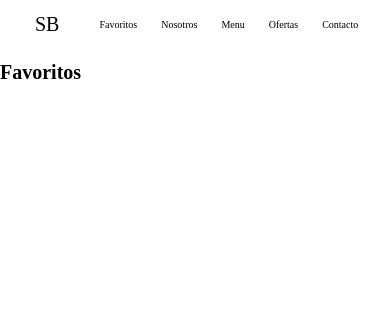
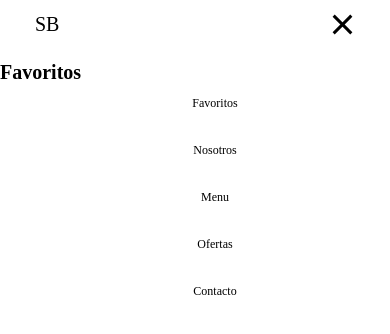
Before and after one commit to maurojasnova/Carousel, a Next.js app: page / in a window 390 px wide. Shown: the top 334 px of the page. Built offline with nearby package versions, Linux system fonts and the light colour scheme.

Commit message:
Created responsive navbar

```diff
--- a/src/app/components/BurgerButton.jsx
+++ b/src/app/components/BurgerButton.jsx
@@ -4,9 +4,9 @@ import styles from "./Header.module.css";
 function BurgerButton() {
   return (
     <div className={styles.hamburger}>
-      <span />
-      <span />
-      <span />
+      <span className={`${styles.burger} ${styles.bar1}}`}/>
+      <span className={`${styles.burger} ${styles.bar2}}`}/>
+      <span className={`${styles.burger} ${styles.bar3}}`}/>
     </div>
   );
 }
--- a/src/app/components/Header.jsx
+++ b/src/app/components/Header.jsx
@@ -3,7 +3,6 @@
 import Link from "next/link";
 import styles from "./Header.module.css";
 import React, { useState } from "react";
-import BurgerButton from "./BurgerButton";
 
 const links = [
   {
@@ -29,13 +28,14 @@ const links = [
 ];
 
 export function Header() {
+  const [isOpen, setIsOpen] = useState(true);
   return (
     <header className={styles.header}>
       <nav className={styles.navbar}>
         <Link href="#" className={styles.logo}>
           SB
         </Link>
-        <ul className={styles.menu}>
+        <ul className={`${styles.menu} ${isOpen ? styles['menu--active'] : ''}`} onClick={() => setIsOpen(!isOpen)}>
           {links.map(({ label, route }) => (
             <li key={route} className={styles.item}>
               <Link href={route} className={styles.link}>
@@ -44,8 +44,10 @@ export function Header() {
             </li>
           ))}
         </ul>
-        <div className={styles.divHamburger}>
-          <BurgerButton />
+        <div className={`${styles.hamburger} ${isOpen ? styles['hamburger--active'] : ''}`} onClick={() => setIsOpen(!isOpen)}>
+            <span className={styles.bar} />
+            <span className={styles.bar} />
+            <span className={styles.bar} />
         </div>
       </nav>
     </header>
--- a/src/app/components/Header.module.css
+++ b/src/app/components/Header.module.css
@@ -28,6 +28,7 @@
 
 .item {
   list-style: none;
+  font-size: 1.2rem;
 }
 
 .link {
@@ -41,58 +42,48 @@
   color: var(--dark-orange);
 }
 .hamburger {
-  width: 35px;
-  height: 30px;
-  margin: 10px 10px;
-  position: relative;
+  display: none;
   cursor: pointer;
-  display: inline-block;
 }
-.hamburger span {
+.bar {
+  display: block;
+  width: 25px;
+  height: 3px;
+  margin: 5px auto;
+  -webkit-transition: all 0.3s easu-in-out;
+  transition: all 0.3s easu-in-out;
   background-color: #000000;
-  position: absolute;
-  border-radius: 2px;
-  transition: 0.3s cubic-bezier(0.8, 0.5, 0.2, 1.4);
-  width: 100%;
-  height: 4px;
-  transition-duration: 500ms;
-}
-.hamburger span:nth-child(1) {
-  top: 0px;
-  left: 0px;
-}
-.hamburger span:nth-child(2) {
-  top: 13px;
-  left: 0px;
-  opacity: 1;
-}
-.hamburger span:nth-child(3) {
-  bottom: 0px;
-  left: 0px;
-}
-.hamburger:not(.open):hover span:nth-child(1) {
-  transform: rotate(-3deg) scaleY(1.1);
-}
-.hamburger:not(.open):hover span:nth-child(2) {
-  transform: rotate(3deg) scaleY(1.1);
-}
-.hamburger:not(.open):hover span:nth-child(3) {
-  transform: rotate(-4deg) scaleY(1.1);
-}
-.hamburger.open span:nth-child(1) {
-  transform: rotate(45deg);
-  top: 13px;
-}
-.hamburger.open span:nth-child(2) {
-  opacity: 0;
-}
-.hamburger.open span:nth-child(3) {
-  transform: rotate(-45deg);
-  top: 13px;
 }
 
-@media (min-width: 390px) {
-    .divHamburger {
-        display: none;
-    }
+@media(max-width: 390px) {
+  .hamburger {
+    display: block;
+  }
+  .hamburger--active .bar:nth-child(2){
+    opacity:0;
+  }
+  .hamburger--active .bar:nth-child(1){
+    transform: translateY(8px) rotate(45deg);
+  }
+  .hamburger--active .bar:nth-child(3){
+    transform: translateY(-8px) rotate(-45deg);
+  }
+  .menu {
+    position: fixed;
+    left: -100%;
+    top: 70px;
+    gap: 0;
+    flex-direction: column;
+    background-color: var(--white-bg);
+    width: 100%;
+    text-align: center;
+    transition: 0.3s;
+  }
+  .item {
+    margin: 16px;
+  }
+
+  .menu--active{
+    left: 0;
+  }
 }
```
